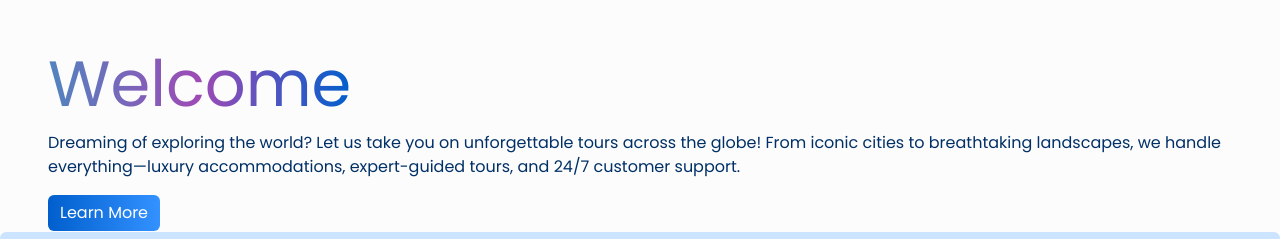
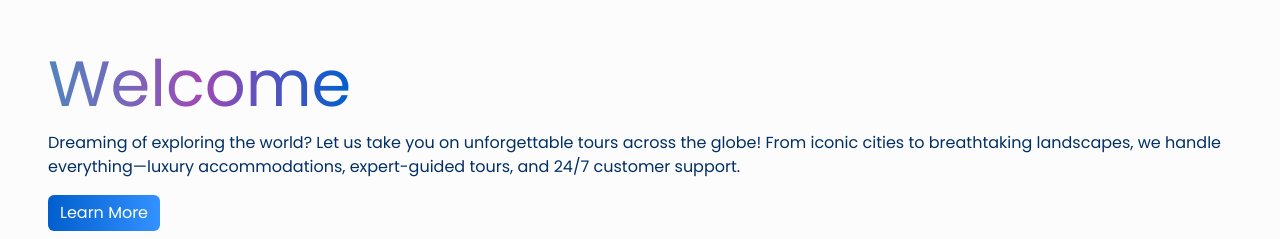
Before and after one commit to aknafea01/Bootstrap-Project-1, a plain HTML site: page index.html in a window 1280 px wide. Shown: the part 568-807 px from the top of the page. Drawn offline with Linux system fonts and the light colour scheme.

Commit message:
fixed an issue

```diff
--- a/css/style.css
+++ b/css/style.css
@@ -205,7 +205,6 @@ a.navbar-brand:hover .logo-header {
 }
 .welcome {
   width: 100%;
-  height: calc(100vh - 60vh - 86px);
   background-color: #fcfcfc;
 }
 .text-gradient {
```
